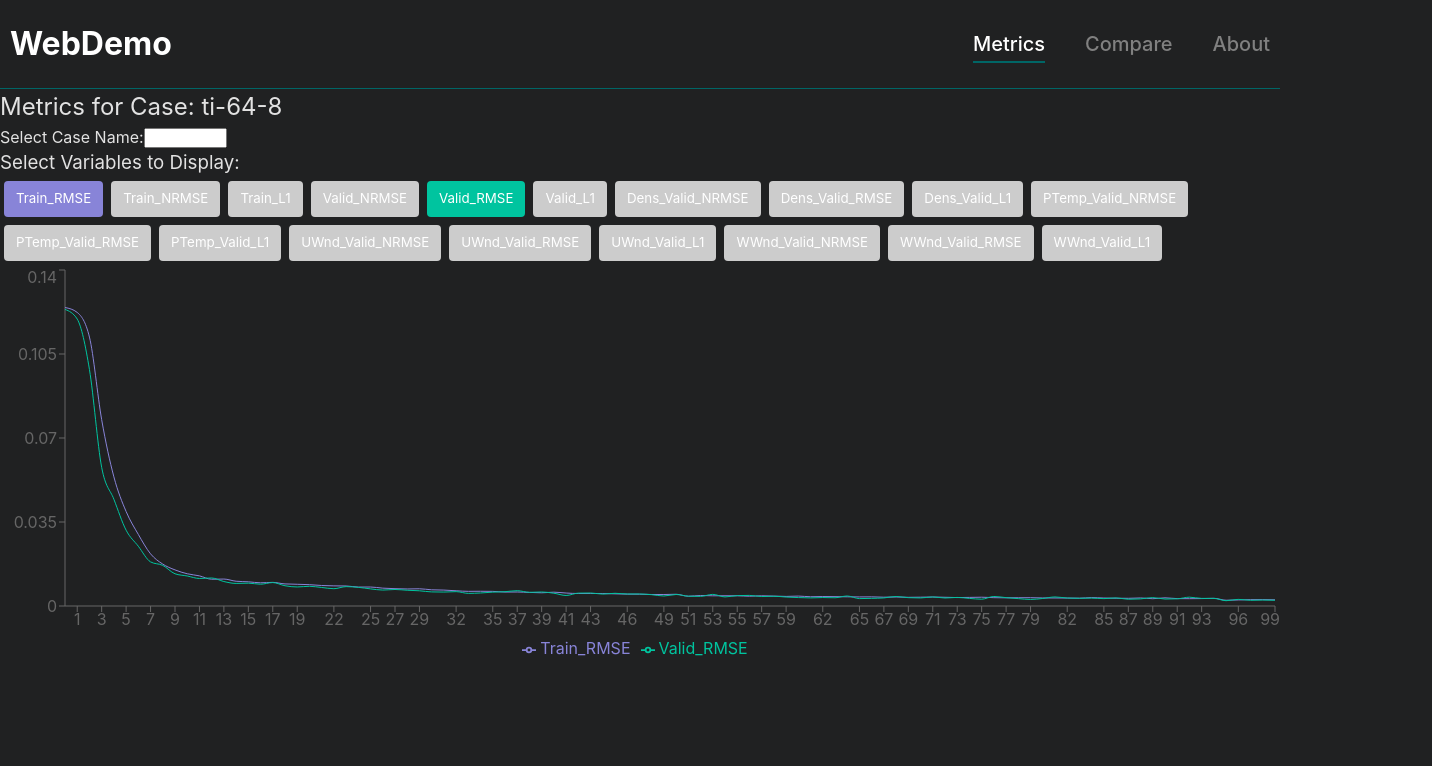
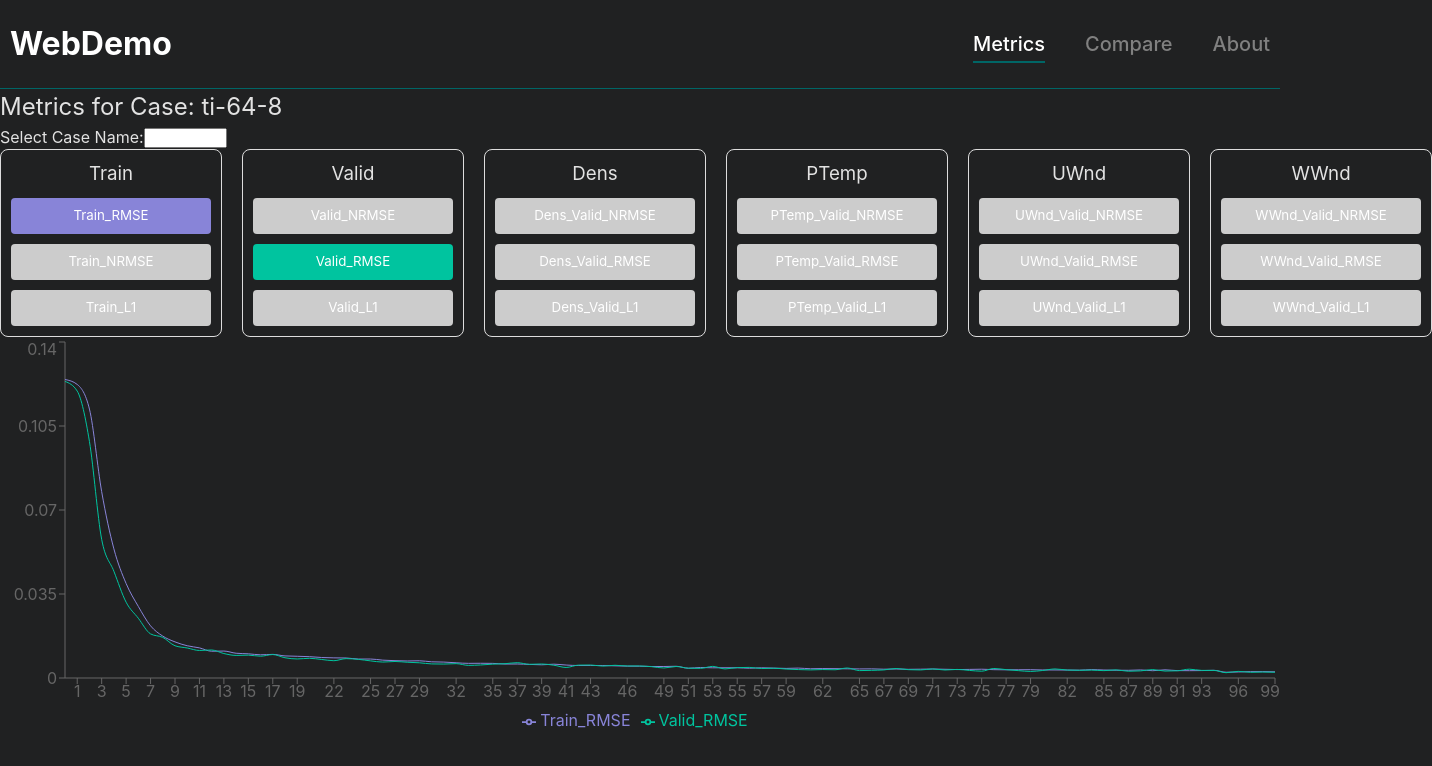
Before and after one commit to josephjquinn/avit-vis, a React (Vite) app in the folder frontend/: page /metrics in a window 1280 px wide. Shown: the top 766 px of the page, 1432 px wide, since content can reach past the window. Built offline with nearby package versions, Linux system fonts and the light colour scheme.

Commit message:
metrics css overhaul

```diff
--- a/frontend/src/pages/Metrics.css
+++ b/frontend/src/pages/Metrics.css
@@ -1,16 +1,61 @@
-
-.metrics-container {
-  padding: 20px;
+/* Metrics.css */
+.button-container {
+  display: grid;
+  grid-template-columns: repeat(6, 1fr);
+  gap: 20px;
+  justify-items: center;
 }
 
-.button-grid {
-  display: grid;
-  grid-template-columns: repeat(auto-fill, minmax(150px, 1fr));
-  gap: 10px;
-  margin-top: 20px;
+.category-group {
+  border: 1px solid #ddd;
+  border-radius: 8px;
+  padding: 10px;
+  width: 100%;
+  box-sizing: border-box;
 }
 
-button {
-  padding: 10px;
-  font-size: 16px;
+.category-group h3 {
+  margin-top: 0;
+  margin-bottom: 10px;
+  text-align: center;
 }
+
+.button-group {
+  display: flex;
+  flex-direction: column;
+  gap: 10px;
+}
+
+.button-container .button-group button {
+  width: 100%;
+  background-color: #ccc;
+  color: #fff;
+  border: none;
+  border-radius: 4px;
+  padding: 8px;
+  cursor: pointer;
+  text-align: center;
+}
+
+@media (max-width: 1200px) {
+  .button-container {
+    grid-template-columns: repeat(3, 1fr);
+  }
+}
+
+@media (max-width: 768px) {
+  .button-container {
+    grid-template-columns: repeat(2, 1fr);
+  }
+}
+
+@media (max-width: 480px) {
+  .button-container {
+    grid-template-columns: 1fr;
+  }
+
+  .button-group button {
+    font-size: 14px;
+    padding: 10px;
+  }
+}
--- a/frontend/src/pages/Metrics.tsx
+++ b/frontend/src/pages/Metrics.tsx
@@ -2,6 +2,7 @@ import React, { useEffect, useState } from "react";
 import { MetricsData, NormalizationData } from "../types";
 import MetricsChart from "../components/graphs/SoloLChart";
 import { getMetricsData, getCaseNames, getNormalizationData } from "../lib/services";
+import "./Metrics.css"; // Make sure to include this CSS file
 
 const Metrics: React.FC = () => {
   const [metricsData, setMetricsData] = useState<MetricsData | null>(null);
@@ -9,28 +10,10 @@ const Metrics: React.FC = () => {
   const [error, setError] = useState<string | null>(null);
   const [caseName, setCaseName] = useState<string>("ti-64-8");
   const [caseNames, setCaseNames] = useState<string[]>([]);
-  const [selectedVars, setSelectedVars] = useState<string[]>(["Train_RMSE", "Valid_RMSE"]);
-
-  const variables = [
-    { key: "Train_RMSE", color: "#8884d8" },
-    { key: "Train_NRMSE", color: "#82ca9d" },
-    { key: "Train_L1", color: "#ffc658" },
-    { key: "Valid_NRMSE", color: "#ff7300" },
-    { key: "Valid_RMSE", color: "#00c49f" },
-    { key: "Valid_L1", color: "#ffbb28" },
-    { key: "Dens_Valid_NRMSE", color: "#d0ed57" },
-    { key: "Dens_Valid_RMSE", color: "#a4de6c" },
-    { key: "Dens_Valid_L1", color: "#82ca9d" },
-    { key: "PTemp_Valid_NRMSE", color: "#8884d8" },
-    { key: "PTemp_Valid_RMSE", color: "#ffc658" },
-    { key: "PTemp_Valid_L1", color: "#ff7300" },
-    { key: "UWnd_Valid_NRMSE", color: "#00c49f" },
-    { key: "UWnd_Valid_RMSE", color: "#ffbb28" },
-    { key: "UWnd_Valid_L1", color: "#d0ed57" },
-    { key: "WWnd_Valid_NRMSE", color: "#a4de6c" },
-    { key: "WWnd_Valid_RMSE", color: "#8884d8" },
-    { key: "WWnd_Valid_L1", color: "#82ca9d" },
-  ];
+  const [selectedVars, setSelectedVars] = useState<string[]>([
+    "Train_RMSE",
+    "Valid_RMSE",
+  ]);
 
   useEffect(() => {
     const fetchCaseNames = async () => {
@@ -81,6 +64,7 @@ const Metrics: React.FC = () => {
     return <div>Loading...</div>;
   }
 
+  // Prepare data for the line chart
   const chartData = metricsData.epoch.map((epoch, index) => ({
     epoch,
     Train_RMSE: metricsData.train_rmse[index],
@@ -103,6 +87,39 @@ const Metrics: React.FC = () => {
     WWnd_Valid_L1: metricsData.wwnd_valid_l1[index],
   }));
 
+  const categories = {
+    Train: [
+      { key: "Train_RMSE", color: "#8884d8" },
+      { key: "Train_NRMSE", color: "#82ca9d" },
+      { key: "Train_L1", color: "#ffc658" },
+    ],
+    Valid: [
+      { key: "Valid_NRMSE", color: "#ff7300" },
+      { key: "Valid_RMSE", color: "#00c49f" },
+      { key: "Valid_L1", color: "#ffbb28" },
+    ],
+    Dens: [
+      { key: "Dens_Valid_NRMSE", color: "#d0ed57" },
+      { key: "Dens_Valid_RMSE", color: "#a4de6c" },
+      { key: "Dens_Valid_L1", color: "#82ca9d" },
+    ],
+    PTemp: [
+      { key: "PTemp_Valid_NRMSE", color: "#8884d8" },
+      { key: "PTemp_Valid_RMSE", color: "#ffc658" },
+      { key: "PTemp_Valid_L1", color: "#ff7300" },
+    ],
+    UWnd: [
+      { key: "UWnd_Valid_NRMSE", color: "#00c49f" },
+      { key: "UWnd_Valid_RMSE", color: "#ffbb28" },
+      { key: "UWnd_Valid_L1", color: "#d0ed57" },
+    ],
+    WWnd: [
+      { key: "WWnd_Valid_NRMSE", color: "#a4de6c" },
+      { key: "WWnd_Valid_RMSE", color: "#8884d8" },
+      { key: "WWnd_Valid_L1", color: "#82ca9d" },
+    ],
+  };
+
   return (
     <div>
       <h2>Metrics for Case: {caseName}</h2>
@@ -115,24 +132,26 @@ const Metrics: React.FC = () => {
         ))}
       </select>
 
-      <div>
-        <h3>Select Variables to Display:</h3>
-        {variables.map(({ key, color }) => (
+      <div className="button-container">
+        {Object.keys(categories).map((category) => (
+          <div key={category} className="category-group">
+            <h3>{category}</h3>
+            <div className="button-group">
+              {categories[category].map(({ key, color }) => (
                 <button
                   key={key}
                   onClick={() => handleButtonClick(key)}
+                  className={selectedVars.includes(key) ? "selected" : ""}
                   style={{
                     backgroundColor: selectedVars.includes(key) ? color : "#ccc",
                     color: "#fff",
-              border: "none",
-              borderRadius: "4px",
-              padding: "8px 12px",
-              margin: "4px",
-              cursor: "pointer",
                   }}
                 >
                   {key}
                 </button>
+              ))}
+            </div>
+          </div>
         ))}
       </div>
 
```
Lines whose indentation alone changed are shown as unchanged.
